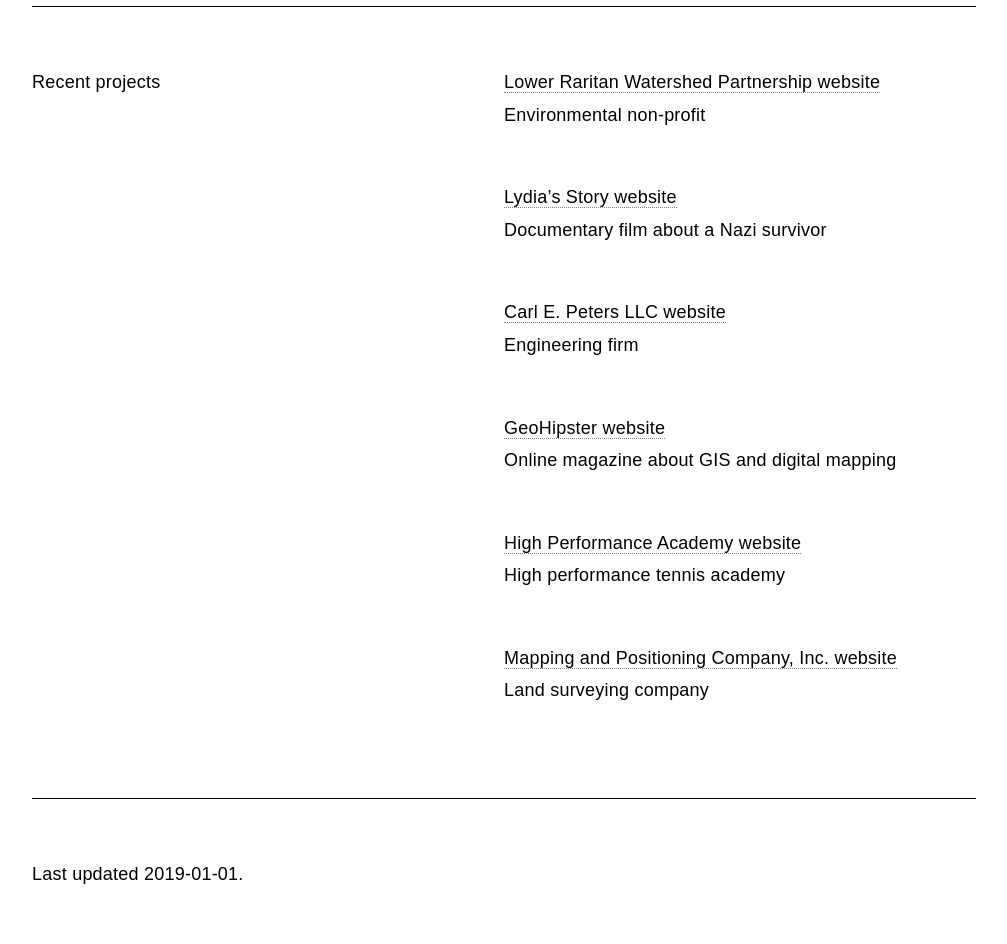
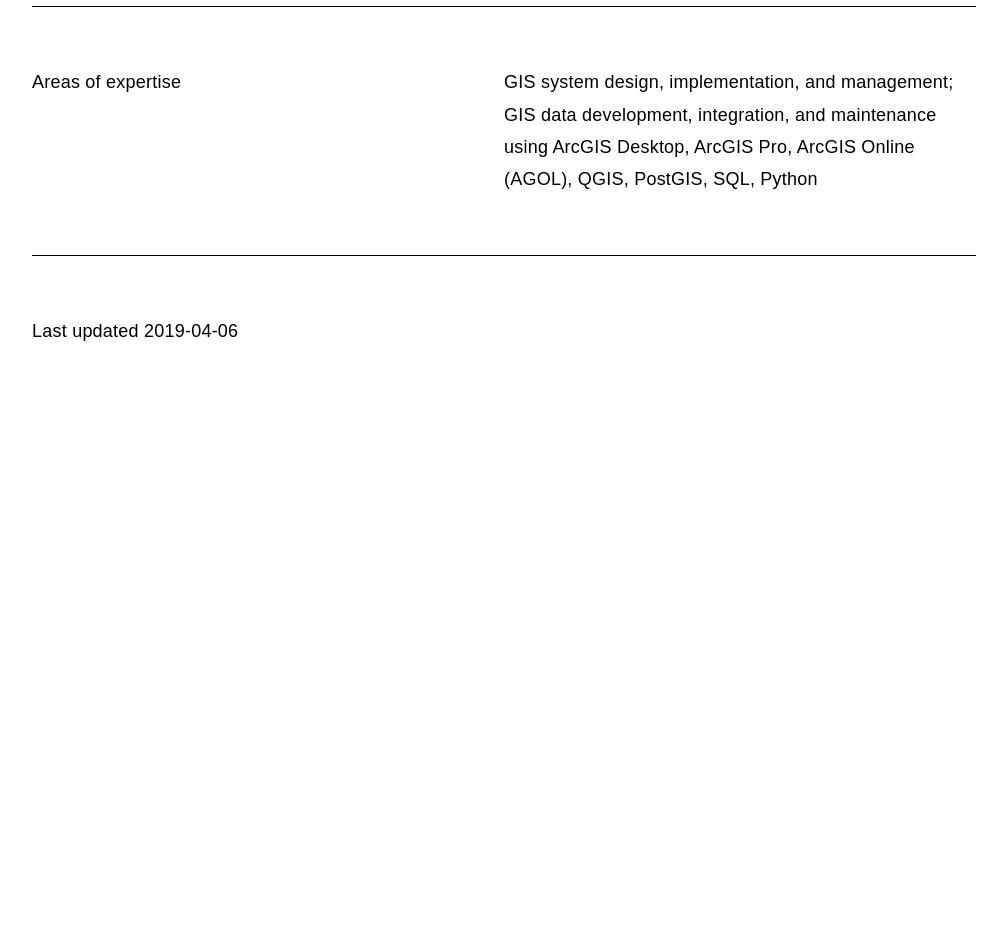
Before and after one commit to atanasentchev/atanasentchev.github.io, a plain HTML site: page index.html in a window 1280 px wide. Shown: the part 569-1513 px from the top of the page, without its empty margins (136-1143 px from the left). After the commit the page ends 1054 px from the top, so only its background shows below. Drawn offline with Linux system fonts and the light colour scheme; a web font is replaced by a local one.

Commit message:
Update index.html

```diff
--- a/index.html
+++ b/index.html
@@ -232,41 +232,13 @@
 <section class="container">
   <div class="left-half">
     <article>
-      <p>Recent projects</p>
+      <p>Areas of expertise</p>
     </article>
   </div>
   <div class="right-half">
     <article>
-      <p><a href="http://lowerraritanwatershed.org/" target="_blank">Lower Raritan Watershed Partnership website</a>
-      <br>
-      Environmental non-profit
-      <br>
-      <br>
-      <p><a href="http://lydiasstory.com/" target="_blank">Lydia’s Story website</a>
-      <br>
-      Documentary film about a Nazi survivor
-      <br>
-      <br>
-      <p><a href="http://dev.carlepeters.com/" target="_blank">Carl E. Peters LLC website</a>
-      <br>
-      Engineering firm
-      <br>
-      <br>
-      <p><a href="http://geohipster.com/" target="_blank">GeoHipster website</a>
-      <br>
-      Online magazine about GIS and digital mapping
-      <br>
-      <br>
-	  <p><a href="http://nextleveltennis.com/" target="_blank">High Performance Academy website</a>
-      <br>
-      High performance tennis academy
-      <br>
-      <br>
-	  <p><a href="http://mapco-inc.com/company/" target="_blank">Mapping and Positioning Company, Inc. website</a>
-      <br>
-      Land surveying company
-      <br>
-      <br>
+      <p>
+      GIS system design, implementation, and management; GIS data development, integration, and maintenance using ArcGIS Desktop, ArcGIS Pro, ArcGIS Online (AGOL), QGIS, PostGIS, SQL, Python
       </p>
     </article>
   </div>
@@ -275,7 +247,7 @@
 <section class="container">
   <div class="left-half">
     <article>
-      <p>Last updated 2019-01-01.</p>
+      <p>Last updated 2019-04-06</p>
     </article>
   </div>
 </section>
```
